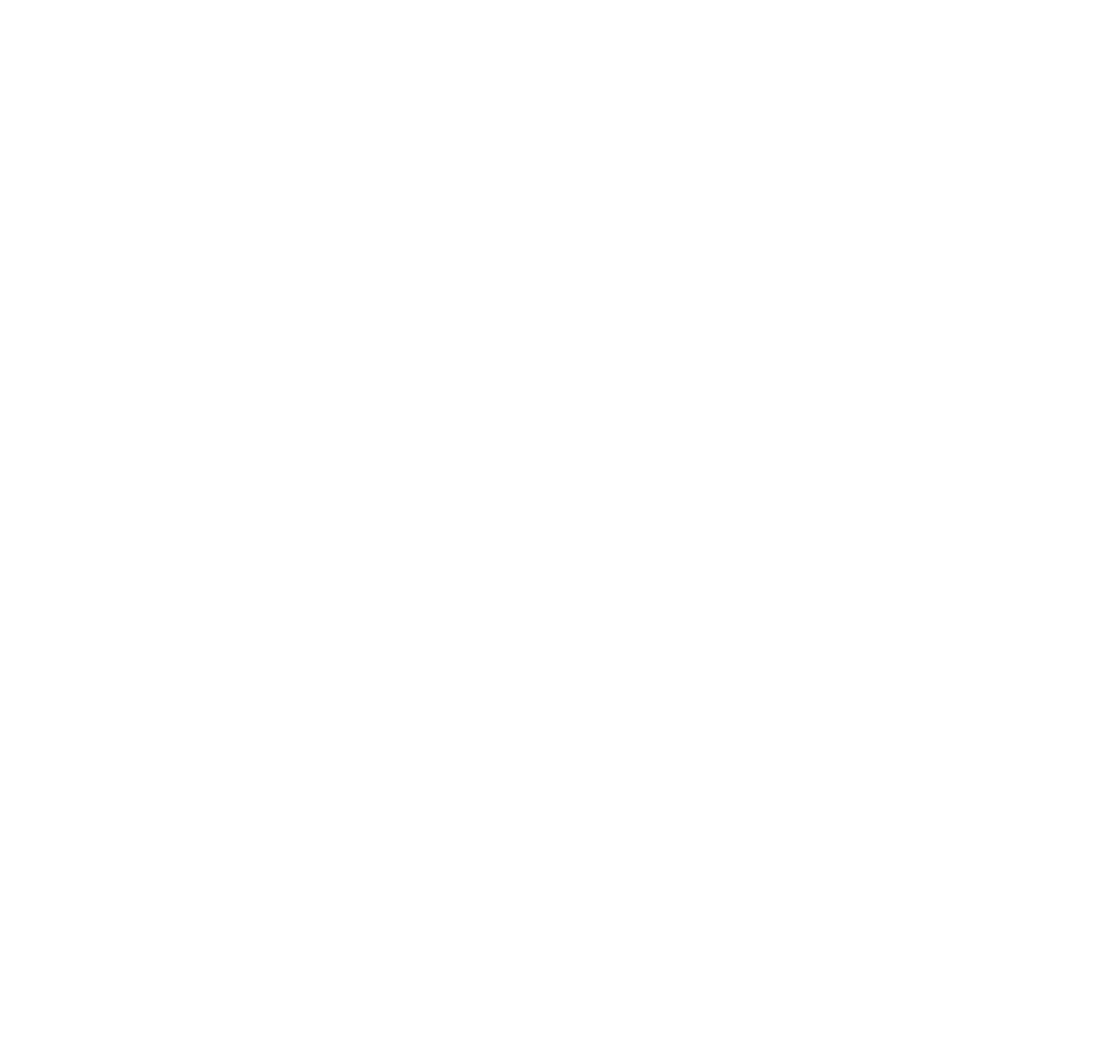
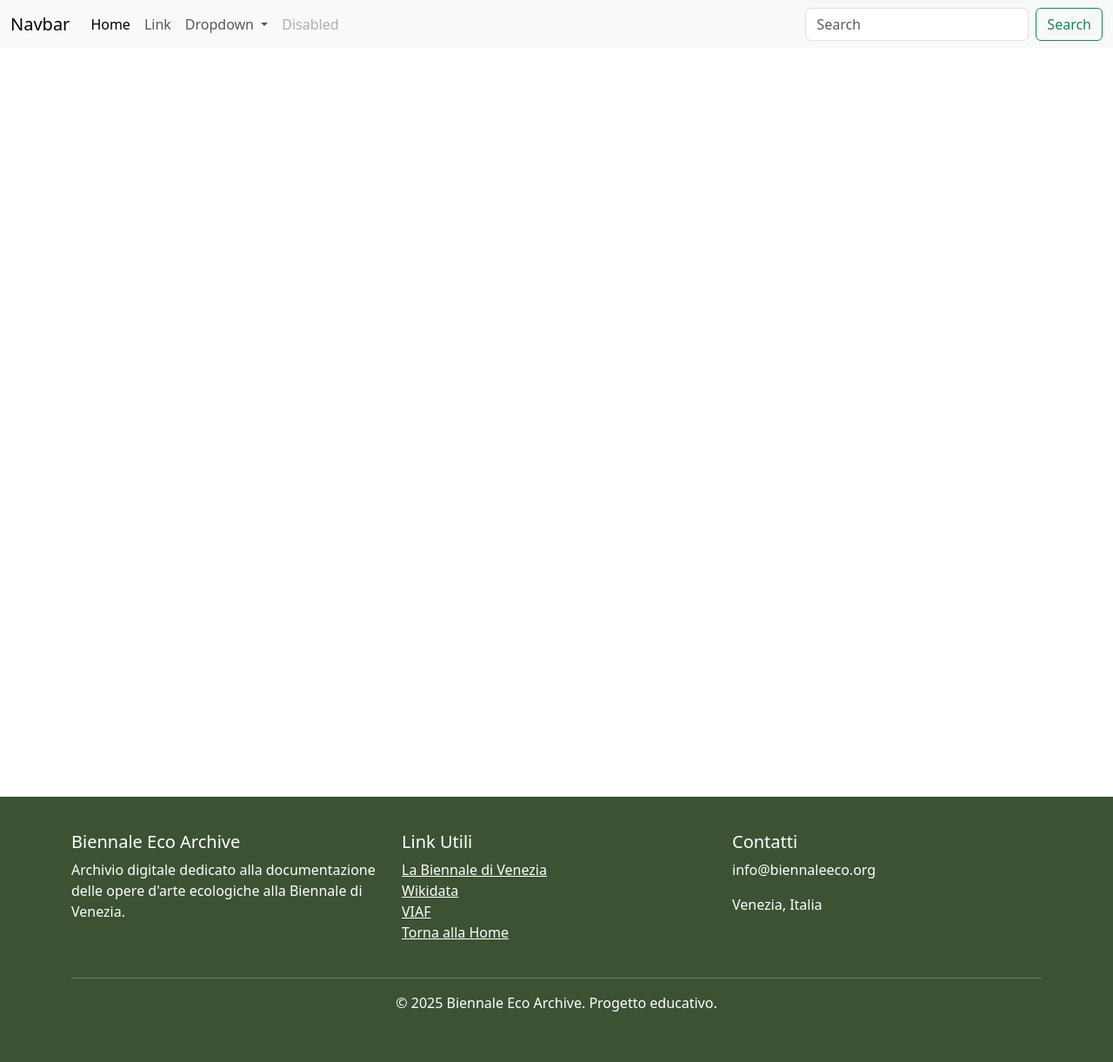
Before and after one commit to moniacanovi/archivio-digitale-eco-biennale, a plain HTML site: page index.html in a window 1280 px wide. Shown: the whole page at 87% size. Before the commit the page ends 800 px from the top, so only its background shows below. Drawn offline with nearby package versions, Linux system fonts and the light colour scheme.

Commit message:
Definito footer e aggiunta navbar generica

```diff
--- a/index.html
+++ b/index.html
@@ -8,30 +8,86 @@
     <!-- START Dublin Core Metadata -->
      <!-- END Dublin Core Metadata -->
 
+    <link href="./style/style.css" rel="stylesheet">
     <link href="https://cdn.jsdelivr.net/npm/bootstrap@5.3.8/dist/css/bootstrap.min.css" rel="stylesheet" integrity="sha384-sRIl4kxILFvY47J16cr9ZwB07vP4J8+LH7qKQnuqkuIAvNWLzeN8tE5YBujZqJLB" crossorigin="anonymous">
 </head>
 <body>
-    <!-- START HEADER-->
-
-        <!-- START NAVBAR -->
-        <!-- END NAVBAR -->
+     <header>
+        <!-- Navbar -->
+        <nav class="navbar navbar-expand-lg bg-body-tertiary">
+            <div class="container-fluid">
+                <a class="navbar-brand" href="#">Navbar</a>
+                <button class="navbar-toggler" type="button" data-bs-toggle="collapse" data-bs-target="#navbarSupportedContent" aria-controls="navbarSupportedContent" aria-expanded="false" aria-label="Toggle navigation">
+                <span class="navbar-toggler-icon"></span>
+                </button>
+                <div class="collapse navbar-collapse" id="navbarSupportedContent">
+                <ul class="navbar-nav me-auto mb-2 mb-lg-0">
+                    <li class="nav-item">
+                    <a class="nav-link active" aria-current="page" href="#">Home</a>
+                    </li>
+                    <li class="nav-item">
+                    <a class="nav-link" href="#">Link</a>
+                    </li>
+                    <li class="nav-item dropdown">
+                    <a class="nav-link dropdown-toggle" href="#" role="button" data-bs-toggle="dropdown" aria-expanded="false">
+                        Dropdown
+                    </a>
+                    <ul class="dropdown-menu">
+                        <li><a class="dropdown-item" href="#">Action</a></li>
+                        <li><a class="dropdown-item" href="#">Another action</a></li>
+                        <li><hr class="dropdown-divider"></li>
+                        <li><a class="dropdown-item" href="#">Something else here</a></li>
+                    </ul>
+                    </li>
+                    <li class="nav-item">
+                    <a class="nav-link disabled" aria-disabled="true">Disabled</a>
+                    </li>
+                </ul>
+                <form class="d-flex" role="search">
+                    <input class="form-control me-2" type="search" placeholder="Search" aria-label="Search"/>
+                    <button class="btn btn-outline-success" type="submit">Search</button>
+                </form>
+                </div>
+            </div>
+        </nav>
 
         <!-- START HERO -->
         <!-- END HERO -->
+     </header>
 
-    <!-- END HEADER -->
-
-    <!-- START MAIN-->
-
-
-
+     <main>
         <!-- START -->
         <!-- END -->
+     </main>
 
-    <!-- END MAIN-->
-
-    <!-- START FOOTER-->
-    <!-- END FOOTER -->
+    <footer>
+        <div class="container">
+            <div class="row">
+                <div class="col-md-4">
+                    <h5><i class="fas fa-leaf"></i> Biennale Eco Archive</h5>
+                    <p>Archivio digitale dedicato alla documentazione delle opere d'arte ecologiche alla Biennale di Venezia.</p>
+                </div>
+                <div class="col-md-4">
+                    <h5>Link Utili</h5>
+                    <ul class="list-unstyled">
+                        <li><a href="https://www.labiennale.org" target="_blank" class="text-white">La Biennale di Venezia</a></li>
+                        <li><a href="https://www.wikidata.org" target="_blank" class="text-white">Wikidata</a></li>
+                        <li><a href="https://viaf.org" target="_blank" class="text-white">VIAF</a></li>
+                        <li><a href="index.html" class="text-white">Torna alla Home</a></li>
+                    </ul>
+                </div>
+                <div class="col-md-4">
+                    <h5>Contatti</h5>
+                    <p><i class="fas fa-envelope"></i> info@biennaleeco.org</p>
+                    <p><i class="fas fa-map-marker-alt"></i> Venezia, Italia</p>
+                </div>
+            </div>
+            <hr class="mt-4 bg-white">
+            <div class="text-center">
+                <p>&copy; 2025 Biennale Eco Archive. Progetto educativo.</p>
+            </div>
+        </div>
+    </footer>
 
     <script src="https://cdn.jsdelivr.net/npm/bootstrap@5.3.8/dist/js/bootstrap.bundle.min.js" integrity="sha384-FKyoEForCGlyvwx9Hj09JcYn3nv7wiPVlz7YYwJrWVcXK/BmnVDxM+D2scQbITxI" crossorigin="anonymous"></script>
 </body>
```
